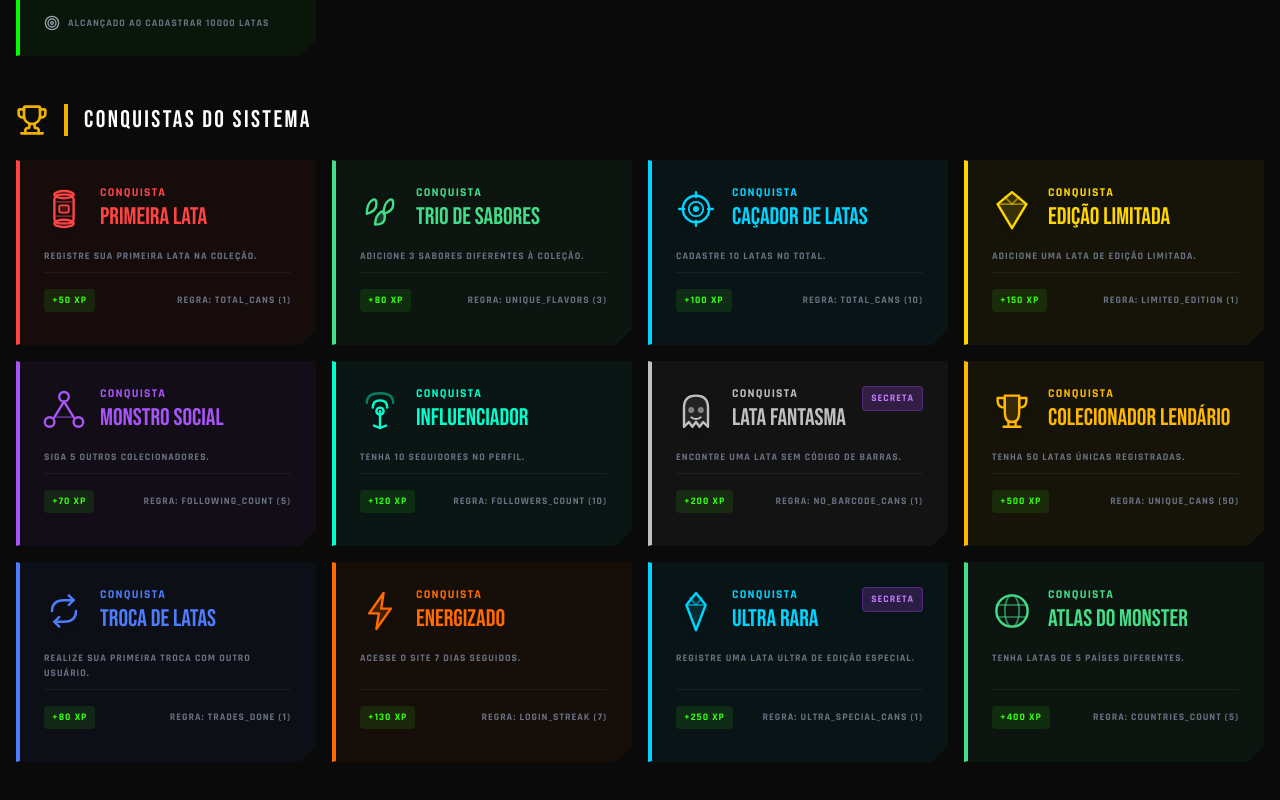
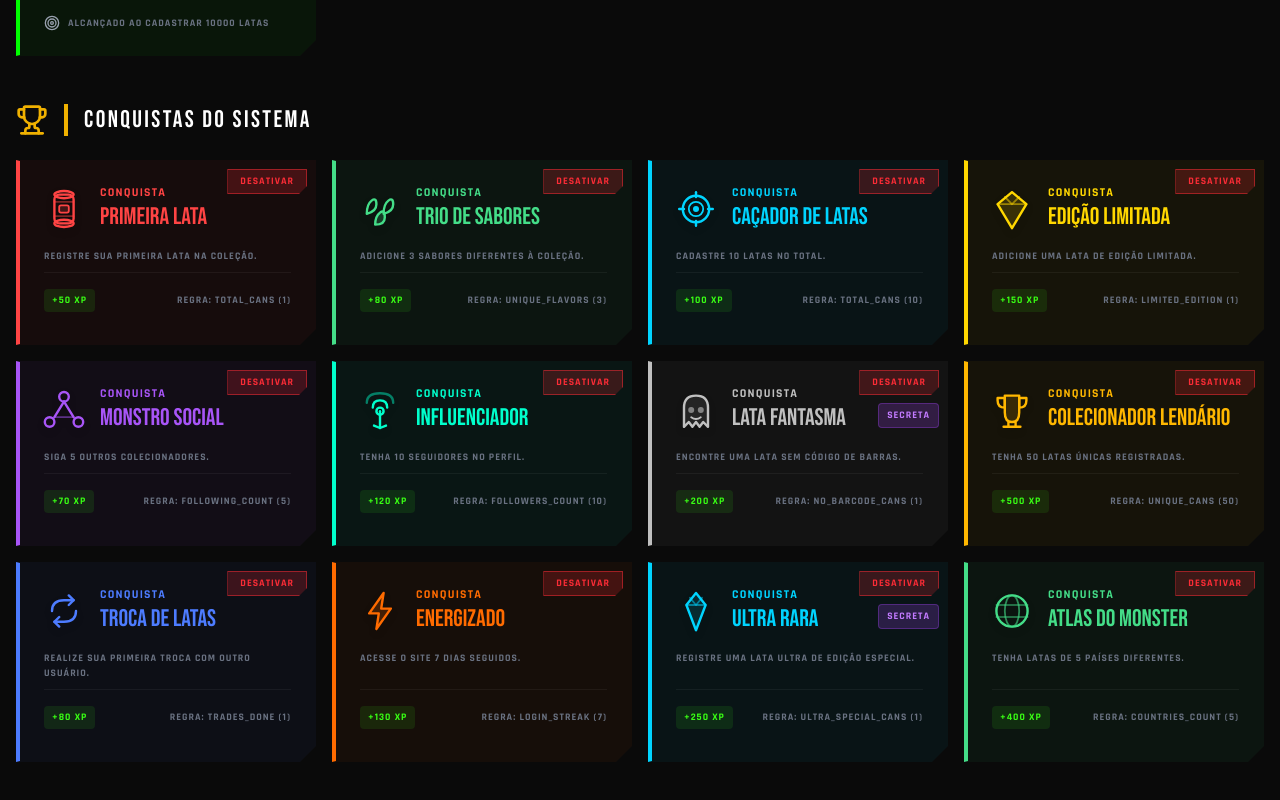
Before and after one commit to Arthur-74/Projeto_Latas, a React (Vite) app: page /admin/gamification in a window 1280 px wide. Shown: the part 1013-1813 px from the top of the page. Built offline with nearby package versions, Linux system fonts and the light colour scheme; sample sign-in values are in the browser's storage.

Commit message:
Added admin function to enable/disable achievements on the gamification page

```diff
--- a/src/lib/achievementsApi.jsx
+++ b/src/lib/achievementsApi.jsx
@@ -3,6 +3,26 @@ import { achievementsData } from "../data/achievementsData";
 import toast from "react-hot-toast";
 
 const getStorageKey = (userId) => `monsterVault_achievements_${userId}`;
+const DISABLED_KEY = 'monsterVault_disabled_achievements';
+
+export const getDisabledAchievements = () => {
+  const data = localStorage.getItem(DISABLED_KEY);
+  return data ? JSON.parse(data) : [];
+};
+
+export const toggleAchievementStatus = (id) => {
+  let disabled = getDisabledAchievements();
+  if (disabled.includes(id)) {
+    disabled = disabled.filter(d => d !== id);
+  } else {
+    disabled.push(id);
+  }
+  localStorage.setItem(DISABLED_KEY, JSON.stringify(disabled));
+
+  // Trigger update so users see the achievement disappear/appear in real time
+  window.dispatchEvent(new CustomEvent('achievements-updated'));
+  return disabled;
+};
 
 /**
  * Initializes or fetches a user's achievement data.
@@ -30,10 +50,14 @@ const saveUserData = (userId, data) => {
  */
 export const getUserAchievements = (userId, category = "todas") => {
   const userProgress = getUserData(userId);
+  const disabledIds = getDisabledAchievements();
   let xp = 0;
   let unlocked = 0;
 
-  let enrichedAchievements = achievementsData.map((achieve) => {
+  // Filter out disabled achievements before processing user metrics
+  const activeAchievementsData = achievementsData.filter(a => !disabledIds.includes(a.id));
+
+  let enrichedAchievements = activeAchievementsData.map((achieve) => {
     const progressRecord = userProgress.find(p => p.achievement_id === achieve.id) || { progress: 0, unlocked_at: null };
     const isUnlocked = !!progressRecord.unlocked_at;
 
@@ -87,7 +111,7 @@ export const getUserAchievements = (userId, category = "todas") => {
   return {
     summary: {
       unlocked,
-      total: achievementsData.length,
+      total: activeAchievementsData.length,
       xp,
       xp_next_level,
       level
@@ -118,8 +142,12 @@ export const syncUserAchievements = (user, monstersData) => {
 
   let changed = false;
   let newlyUnlocked = [];
+  const disabledIds = getDisabledAchievements();
 
   achievementsData.forEach(achieve => {
+    // Skip evaluating if it is disabled by admin
+    if (disabledIds.includes(achieve.id)) return;
+
     // Only auto-sync collection-based achievements here
     if (achieve.condition_type in stats) {
        let progressRecord = userProgress.find(p => p.achievement_id === achieve.id);
@@ -181,9 +209,12 @@ export const updateAchievementProgress = (userId, conditionType, increment = 1)
   const userProgress = getUserData(userId);
   let changed = false;
   let newlyUnlocked = [];
+  const disabledIds = getDisabledAchievements();
 
-  // Filter achievements that track this condition
-  const relevantAchievements = achievementsData.filter(a => a.condition_type === conditionType);
+  // Filter achievements that track this condition and are not disabled
+  const relevantAchievements = achievementsData.filter(a =>
+      a.condition_type === conditionType && !disabledIds.includes(a.id)
+  );
 
   relevantAchievements.forEach(achieve => {
     let progressRecord = userProgress.find(p => p.achievement_id === achieve.id);
--- a/src/pages/admin/AdminGamification.jsx
+++ b/src/pages/admin/AdminGamification.jsx
@@ -1,10 +1,24 @@
-import React from "react";
+import React, { useState, useEffect } from "react";
 import { Shield, Target, Trophy } from "lucide-react";
 import { achievementsData } from "../../data/achievementsData";
 import { getBadgeStyle, BADGE_THRESHOLDS, hexToRgba } from "../../lib/badgeUtils";
 import { BADGE_ICONS, ACHIEVEMENT_ICONS, ACHIEVEMENT_COLORS } from "../../lib/badgeIcons";
+import { getDisabledAchievements, toggleAchievementStatus } from "../../lib/achievementsApi";
 
 export const AdminGamification = () => {
+  const [disabledIds, setDisabledIds] = useState(getDisabledAchievements());
+
+  useEffect(() => {
+    const handleUpdate = () => {
+      setDisabledIds(getDisabledAchievements());
+    };
+    window.addEventListener('achievements-updated', handleUpdate);
+    return () => window.removeEventListener('achievements-updated', handleUpdate);
+  }, []);
+
+  const handleToggle = (id) => {
+    toggleAchievementStatus(id);
+  };
 
   return (
     <div className="container mx-auto px-4 py-8">
@@ -92,17 +106,18 @@ export const AdminGamification = () => {
           {achievementsData.map((ach, idx) => {
             const iconColor = ACHIEVEMENT_COLORS[ach.name] || "#ffffff";
             const svgIcon = ACHIEVEMENT_ICONS[ach.name];
+            const isDisabled = disabledIds.includes(ach.id);
 
             return (
             <div
               key={`admin-ach-${ach.id}`}
-              className="relative p-6 flex flex-col clip-diagonal border-t border-r border-b transition-all"
+              className={`relative p-6 flex flex-col clip-diagonal border-t border-r border-b transition-all ${isDisabled ? 'grayscale opacity-50' : ''}`}
               style={{
-                borderLeft: `4px solid ${iconColor}`,
+                borderLeft: `4px solid ${isDisabled ? '#666' : iconColor}`,
                 borderTopColor: 'transparent',
                 borderRightColor: 'transparent',
                 borderBottomColor: 'transparent',
-                background: hexToRgba(iconColor, 0.05)
+                background: hexToRgba(isDisabled ? '#666' : iconColor, 0.05)
               }}
             >
               <div className="flex items-center gap-4 mb-4">
@@ -112,21 +127,36 @@ export const AdminGamification = () => {
                   </div>
                 </div>
 
-                <div className="flex-1 min-w-0 flex flex-col justify-center relative">
-                  {ach.is_secret && (
-                    <div className="absolute top-0 right-0 bg-purple-500/20 text-purple-400 text-[10px] font-bold uppercase tracking-widest px-2 py-1 rounded border border-purple-500/30">
-                      Secreta
-                    </div>
-                  )}
+                <div className="flex-1 min-w-0 flex flex-col justify-center">
+
+                  {/* Action Buttons Top Right */}
+                  <div className="absolute top-0 right-0 flex flex-col items-end gap-2 z-10 m-2">
+                    <button
+                      onClick={() => handleToggle(ach.id)}
+                      className={`text-[10px] font-bold uppercase tracking-widest px-3 py-1 flex items-center shadow-[0_0_10px_rgba(0,0,0,0.5)] clip-diagonal-btn transition-colors ${
+                        isDisabled
+                        ? 'bg-green-500/20 text-green-500 border border-green-500/50 hover:bg-green-500 hover:text-black'
+                        : 'bg-red-500/20 text-red-500 border border-red-500/50 hover:bg-red-500 hover:text-black'
+                      }`}
+                    >
+                      {isDisabled ? 'Ativar' : 'Desativar'}
+                    </button>
+                    {ach.is_secret && (
+                      <div className="bg-purple-500/20 text-purple-400 text-[10px] font-bold uppercase tracking-widest px-2 py-1 rounded border border-purple-500/30">
+                        Secreta
+                      </div>
+                    )}
+                  </div>
+
                   <div
-                    className="text-xs font-bold uppercase tracking-widest transition-colors pr-16"
-                    style={{ color: iconColor }}
+                    className="text-xs font-bold uppercase tracking-widest transition-colors pr-24"
+                    style={{ color: isDisabled ? '#888' : iconColor }}
                   >
-                    Conquista
+                    Conquista {isDisabled && "- Desativada"}
                   </div>
                   <div
-                    className="text-2xl font-display truncate flex items-baseline gap-2"
-                    style={{ color: iconColor }}
+                    className="text-2xl font-display truncate flex items-baseline gap-2 pr-24"
+                    style={{ color: isDisabled ? '#888' : iconColor }}
                   >
                     <span className="uppercase">{ach.name}</span>
                   </div>
```
